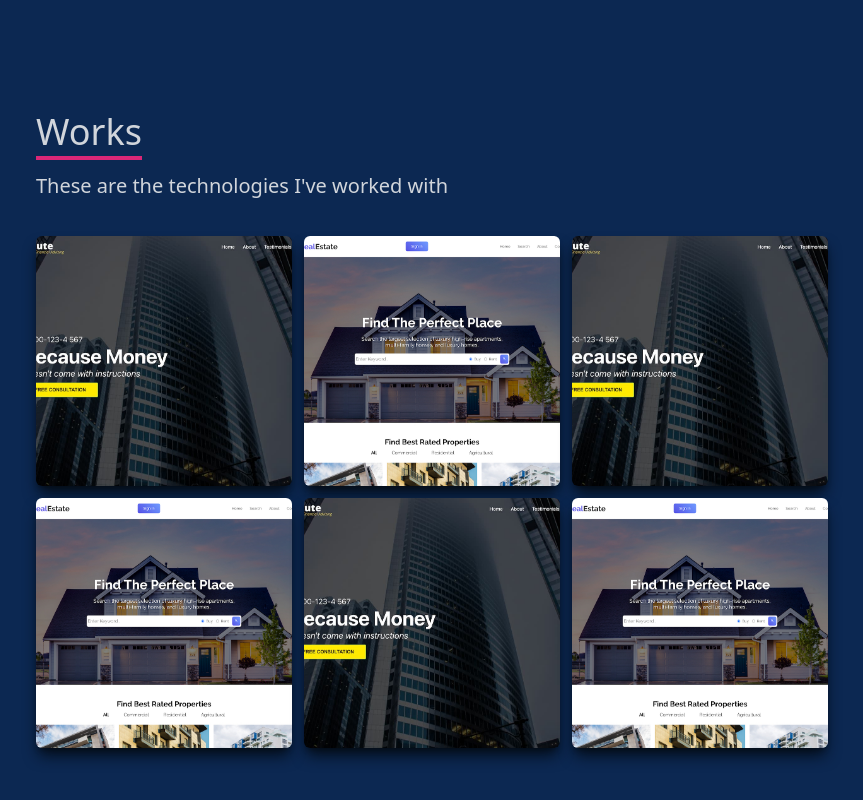
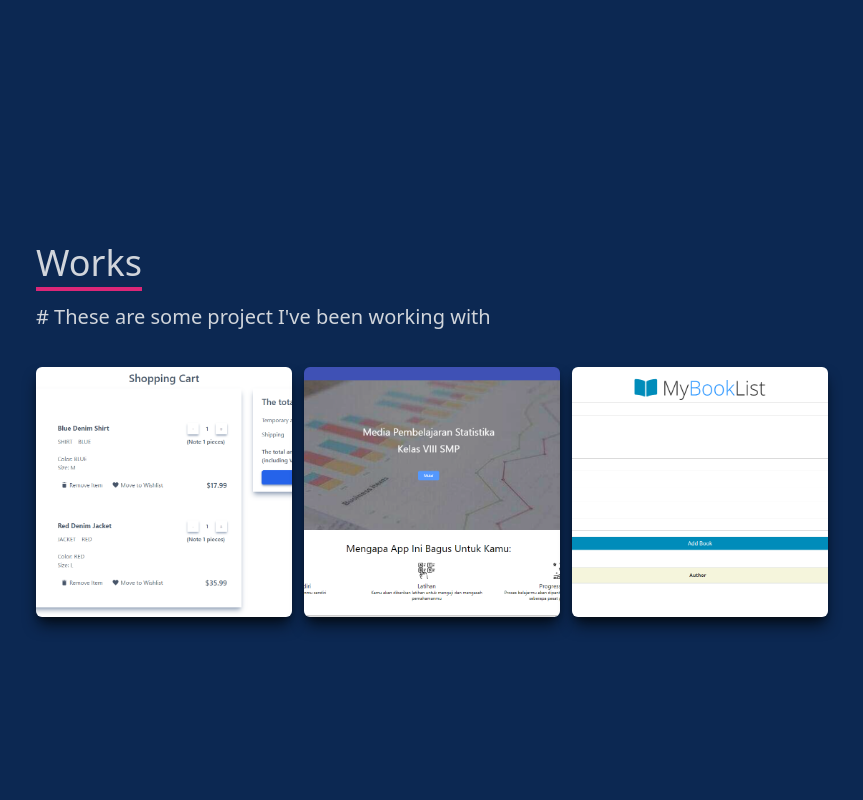
Before and after one commit to syahrilhanla/portfolio-website, a Next.js app: page / in a window 1280 px wide. Shown: the part 2378-3178 px from the top of the page, without its empty margins (208-1071 px from the left). Built offline with nearby package versions, Linux system fonts and the light colour scheme.

Commit message:
added temporary data for Work component

```diff
--- a/components/Works.jsx
+++ b/components/Works.jsx
@@ -3,28 +3,22 @@ import Link from "next/link";
 const Works = () => {
 	const workImages = [
 		{
-			imgURL: "workImg.jpeg",
-			title: "Title 1",
+			imgURL: "shopping-cart.png",
+			title: "Redux Shopping Cart",
+			repoAddress: "https://github.com/syahrilhanla/shopping-cart",
+			projectAddress: "/",
 		},
 		{
-			imgURL: "realestate.jpg",
-			title: "Title 2",
+			imgURL: "ia-statistics.png",
+			title: "I/A Statistics",
+			repoAddress: "https://github.com/syahrilhanla/proyek-skripsi",
+			projectAddress: "https://ia-statistics.vercel.app/",
 		},
 		{
-			imgURL: "workImg.jpeg",
-			title: "Title 3",
-		},
-		{
-			imgURL: "realestate.jpg",
-			title: "Title 4",
-		},
-		{
-			imgURL: "workImg.jpeg",
-			title: "Title 5",
-		},
-		{
-			imgURL: "realestate.jpg",
-			title: "Title 6",
+			imgURL: "book-app.png",
+			title: "My Book List",
+			repoAddress: "https://github.com/syahrilhanla/App-Buku",
+			projectAddress: "/",
 		},
 	];
 
@@ -38,7 +32,7 @@ const Works = () => {
 					Works
 				</h1>
 				<p className="text-xl font-light py-3 mb-6 text-left">
-					These are the technologies I've worked with
+					# These are some project I've been working with
 				</p>
 
 				<div className="grid grid-cols-1 md:grid-cols-3 gap-3 ">
@@ -53,15 +47,15 @@ const Works = () => {
 									{image.title}
 								</span>
 								<div className="pt-8 text-center">
-									<Link href="/">
-										<a>
+									<Link href={image.projectAddress}>
+										<a target={"_blank"}>
 											<button className="text-center rounded-lg px-4 py-3 m-2 bg-white text-gray-700 font-bold text-lg">
 												Demo
 											</button>
 										</a>
 									</Link>
-									<Link href="/">
-										<a>
+									<Link href={image.repoAddress}>
+										<a target={"_blank"}>
 											<button className="text-center rounded-lg px-4 py-3 m-2 bg-white text-gray-700 font-bold text-lg">
 												Code
 											</button>
```
